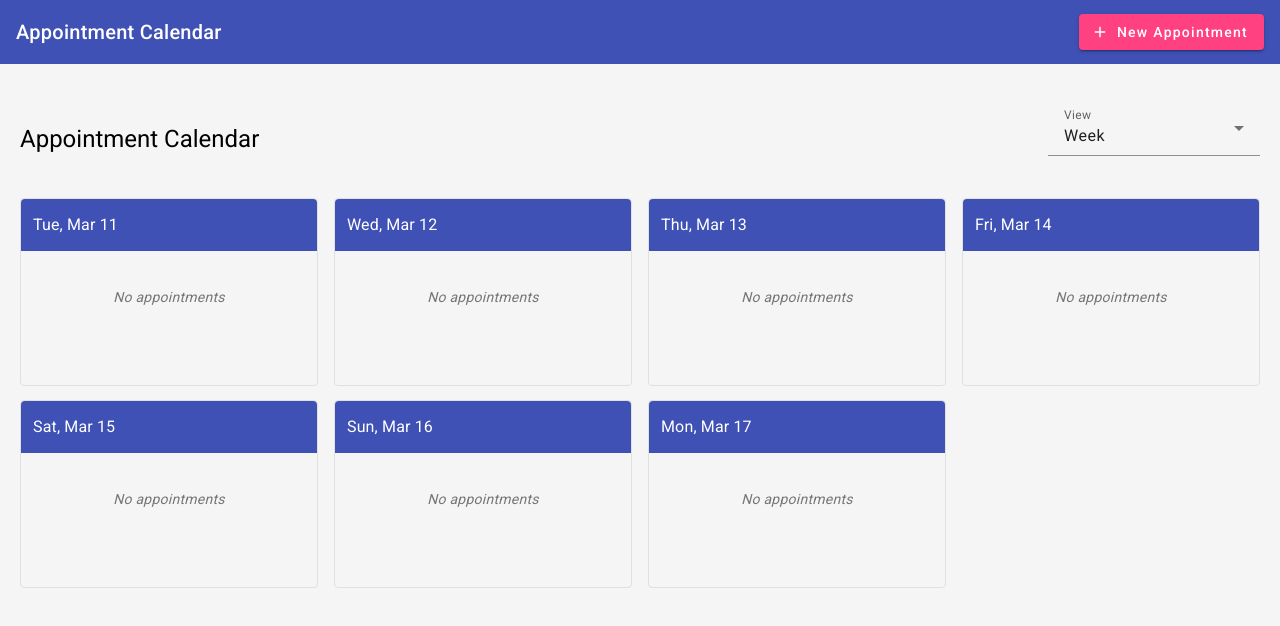
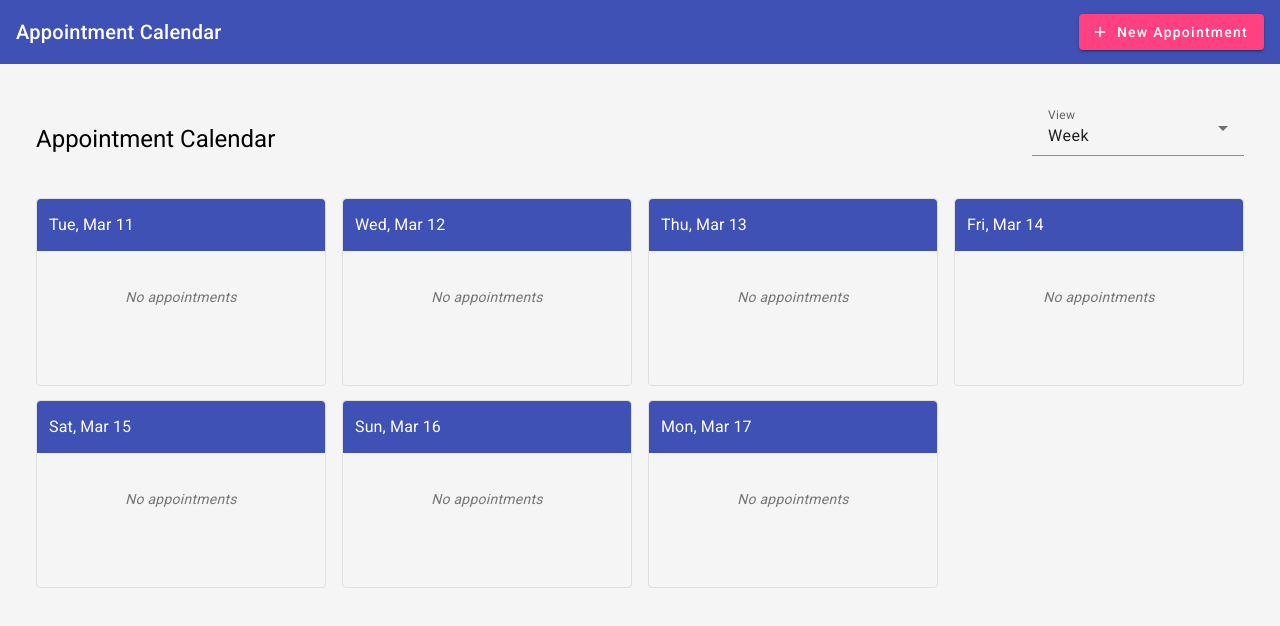
Before and after one commit to Raiden2071/Payever-Technical-Task, an Angular app: page /calendar in a window 1280 px wide. Shown: the top 626 px of the page. Built offline with nearby package versions, Linux system fonts and the light colour scheme.

Commit message:
Add Layout and header components, add unsubscribe from the streams

```diff
--- a/src/app/app.component.ts
+++ b/src/app/app.component.ts
@@ -1,35 +1,12 @@
-import { Component, inject } from '@angular/core';
+import { Component } from '@angular/core';
 import { RouterOutlet } from '@angular/router';
-import { MatToolbarModule } from '@angular/material/toolbar';
-import { MatButtonModule } from '@angular/material/button';
-import { MatIconModule } from '@angular/material/icon';
-import { MatDialog } from '@angular/material/dialog';
-import { AppointmentModalComponent } from './appointment-modal/appointment-modal.component';
-import { AppointmentService } from './services/appointment.service';
 
 @Component({
   selector: 'app-root',
   standalone: true,
-  imports: [RouterOutlet, MatToolbarModule, MatButtonModule, MatIconModule],
-  templateUrl: './app.component.html',
-  styleUrls: ['./app.component.scss']
+  imports: [RouterOutlet],
+  template: '<router-outlet></router-outlet>'
 })
 export class AppComponent {
   title = 'Appointment Calendar';
-
-  private dialog = inject(MatDialog);
-  private appointmentService = inject(AppointmentService);
-
-  openNewAppointmentDialog(): void {
-    const dialogRef = this.dialog.open(AppointmentModalComponent, {
-      width: '500px',
-      data: { date: new Date() }
-    });
-
-    dialogRef.afterClosed().subscribe(result => {
-      if (result) {
-        this.appointmentService.addAppointment(result);
-      }
-    });
-  }
 }
--- a/src/app/app.routes.ts
+++ b/src/app/app.routes.ts
@@ -1,10 +1,17 @@
 import { Routes } from '@angular/router';
+import { LayoutComponent } from './layout/layout.component';
 
 export const routes: Routes = [
   {
-    path: 'calendar',
-    loadComponent: () => import('./calendar/calendar.component').then(m => m.CalendarComponent)
+    path: '',
+    component: LayoutComponent,
+    children: [
+      {
+        path: 'calendar',
+        loadComponent: () => import('./calendar/calendar.component').then(m => m.CalendarComponent)
+      },
+      { path: '', redirectTo: '/calendar', pathMatch: 'full' }
+    ]
   },
-  { path: '', redirectTo: '/calendar', pathMatch: 'full' },
   { path: '**', redirectTo: '/calendar' }
 ];
--- a/src/app/calendar/calendar.component.ts
+++ b/src/app/calendar/calendar.component.ts
@@ -11,6 +11,7 @@ import { MatSelectModule } from '@angular/material/select';
 import { MatDialog } from '@angular/material/dialog';
 import { FormsModule } from '@angular/forms';
 import { Router } from '@angular/router';
+import { takeUntilDestroyed } from '@angular/core/rxjs-interop';
 import { AppointmentModalComponent, AppointmentDialogData } from '../appointment-modal/appointment-modal.component';
 import { ConfirmDeleteModalComponent, ConfirmDeleteDialogData } from '../confirm-delete-modal/confirm-delete-modal.component';
 
@@ -152,7 +153,9 @@ export class CalendarComponent implements OnInit {
       data: dialogData
     });
 
-    dialogRef.afterClosed().subscribe(result => {
+    dialogRef.afterClosed()
+      .pipe(takeUntilDestroyed())
+      .subscribe(result => {
         if (result) {
           if (appointment) {
             this.appointmentService.updateAppointment(result);
@@ -173,7 +176,9 @@ export class CalendarComponent implements OnInit {
       data: dialogData
     });
 
-    dialogRef.afterClosed().subscribe(result => {
+    dialogRef.afterClosed()
+      .pipe(takeUntilDestroyed())
+      .subscribe(result => {
         if (result) {
           this.appointmentService.removeAppointment(appointment.id);
         }
--- /dev/null
+++ b/src/app/header/header.component.html
@@ -0,0 +1,7 @@
+<mat-toolbar color="primary">
+  <span>Appointment Calendar</span>
+  <span class="spacer"></span>
+  <button mat-raised-button color="accent" (click)="openNewAppointmentDialog()">
+    <mat-icon>add</mat-icon> New Appointment
+  </button>
+</mat-toolbar>
--- /dev/null
+++ b/src/app/header/header.component.scss
@@ -0,0 +1,7 @@
+.spacer {
+  flex: 1 1 auto;
+}
+
+mat-toolbar {
+  margin-bottom: 16px;
+}
--- /dev/null
+++ b/src/app/header/header.component.ts
@@ -0,0 +1,32 @@
+import { Component, inject } from '@angular/core';
+import { MatToolbarModule } from '@angular/material/toolbar';
+import { MatButtonModule } from '@angular/material/button';
+import { MatIconModule } from '@angular/material/icon';
+import { MatDialog } from '@angular/material/dialog';
+import { AppointmentModalComponent } from '../appointment-modal/appointment-modal.component';
+import { AppointmentService } from '../services/appointment.service';
+
+@Component({
+  selector: 'app-header',
+  standalone: true,
+  imports: [MatToolbarModule, MatButtonModule, MatIconModule],
+  templateUrl: './header.component.html',
+  styleUrls: ['./header.component.scss']
+})
+export class HeaderComponent {
+  private dialog = inject(MatDialog);
+  private appointmentService = inject(AppointmentService);
+
+  openNewAppointmentDialog(): void {
+    const dialogRef = this.dialog.open(AppointmentModalComponent, {
+      width: '500px',
+      data: { date: new Date() }
+    });
+
+    dialogRef.afterClosed().subscribe(result => {
+      if (result) {
+        this.appointmentService.addAppointment(result);
+      }
+    });
+  }
+}
--- /dev/null
+++ b/src/app/layout/layout.component.html
@@ -0,0 +1,5 @@
+<app-header></app-header>
+
+<div class="content-container">
+  <router-outlet></router-outlet>
+</div>
--- /dev/null
+++ b/src/app/layout/layout.component.scss
@@ -0,0 +1,13 @@
+.spacer {
+  flex: 1 1 auto;
+}
+
+mat-toolbar {
+  margin-bottom: 16px;
+}
+
+.content-container {
+  padding: 0 16px;
+  max-width: 1600px;
+  margin: 0 auto;
+}
```
Also changed, not shown: src/app/layout/layout.component.ts (added, +11 -0 lines). Lines whose indentation alone changed are shown as unchanged.
